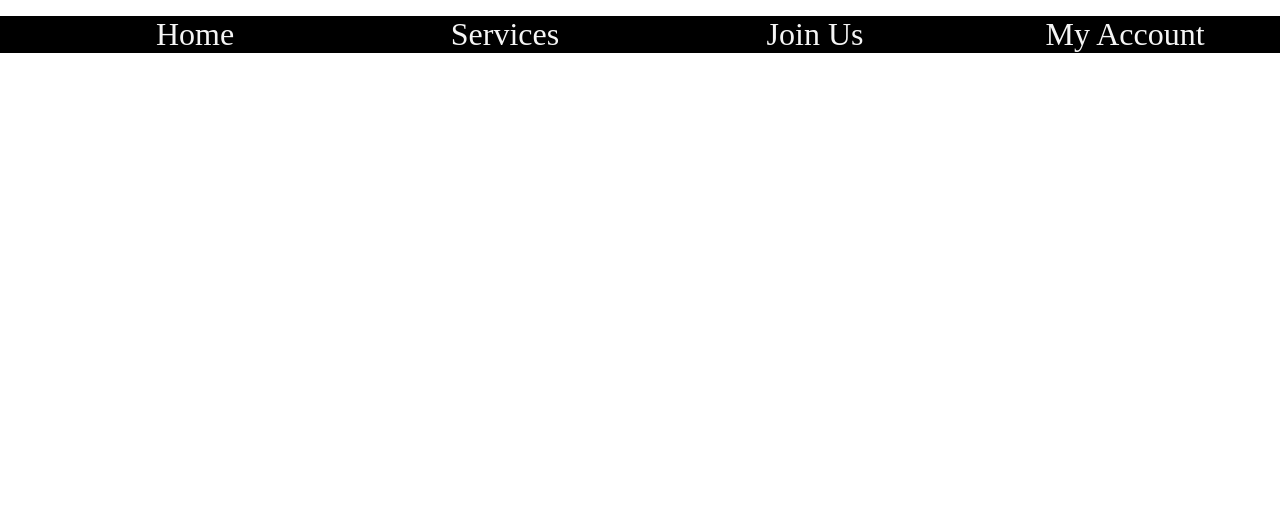
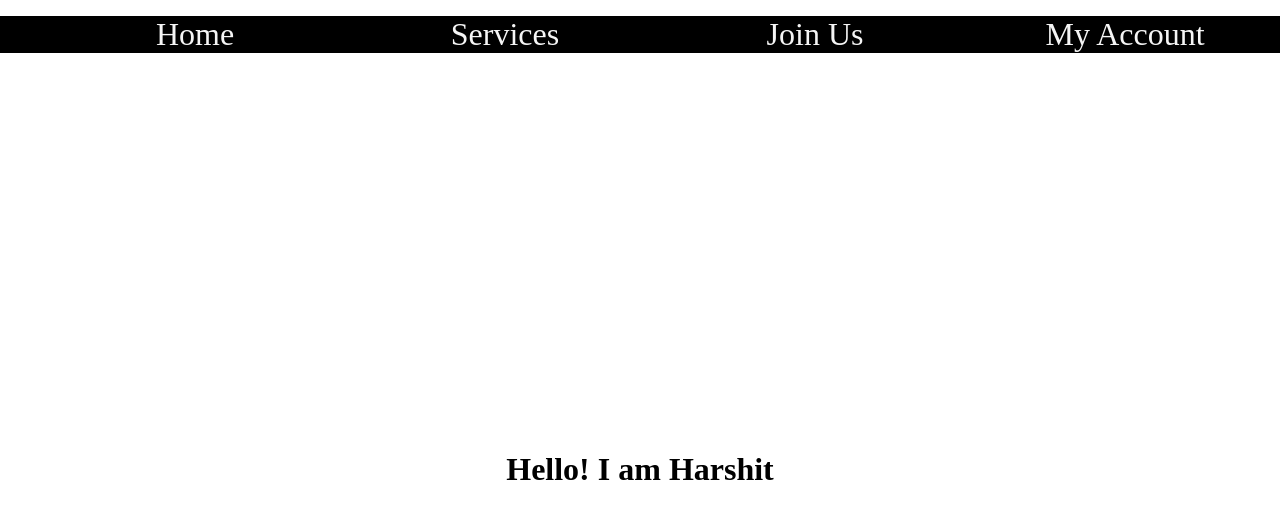
Before and after one commit to Harshit7054089231/Webs, a plain HTML site: page index.html in a window 1280 px wide. Drawn offline with Linux system fonts and the light colour scheme.

Commit message:
Page_detail Change

```diff
--- a/index.html
+++ b/index.html
@@ -34,7 +34,14 @@ body{
       width: 100%;
     }
 
+  .mydiv1{
+    display: flex;
+    height: 100vh;
+  }
 
+  h1{
+    margin: auto;
+  }
 
   </style>
 
@@ -51,5 +58,9 @@ body{
       </ul>
     </nav>
   </section>
+
+  <div class="mydiv1">
+    <h1>Hello! I am Harshit </h1>
+  </div>
 </body>
 </html>
```
